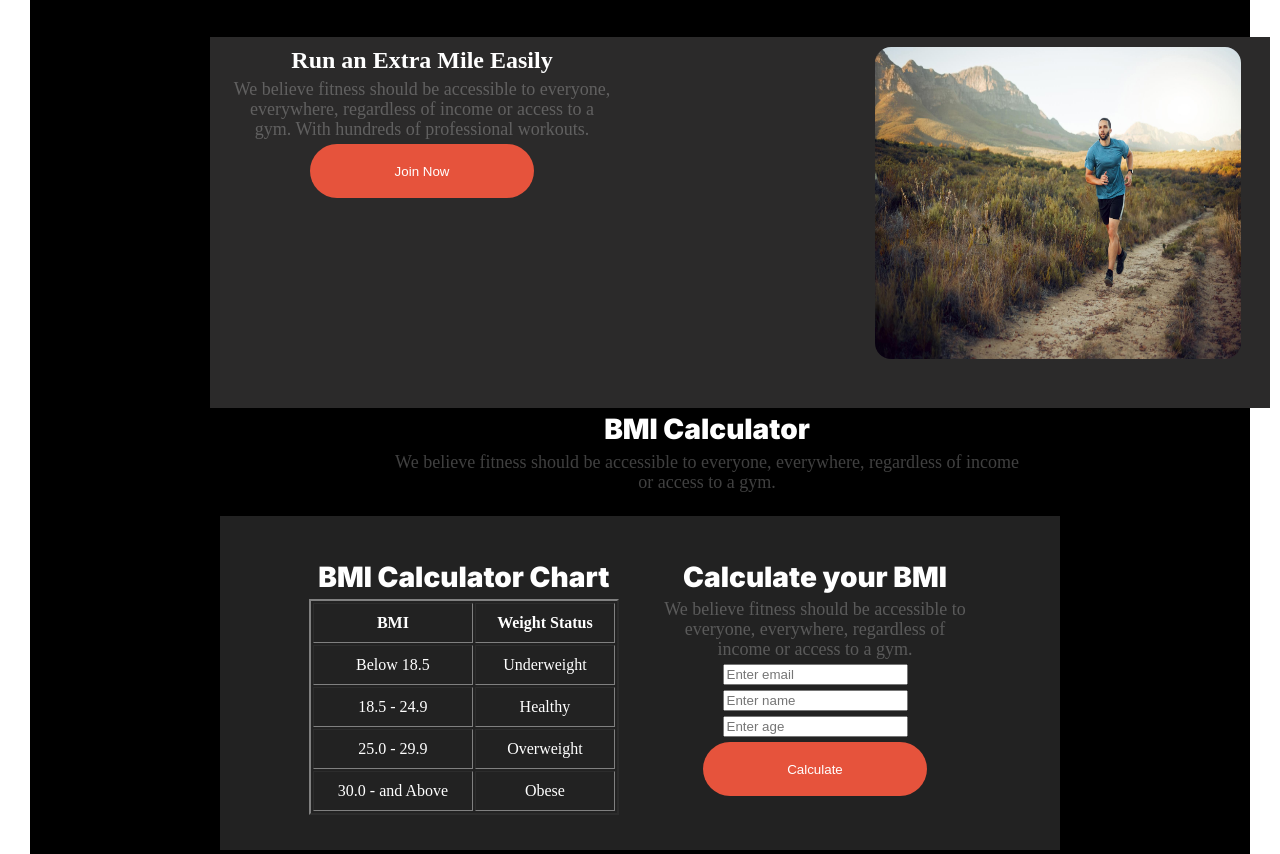
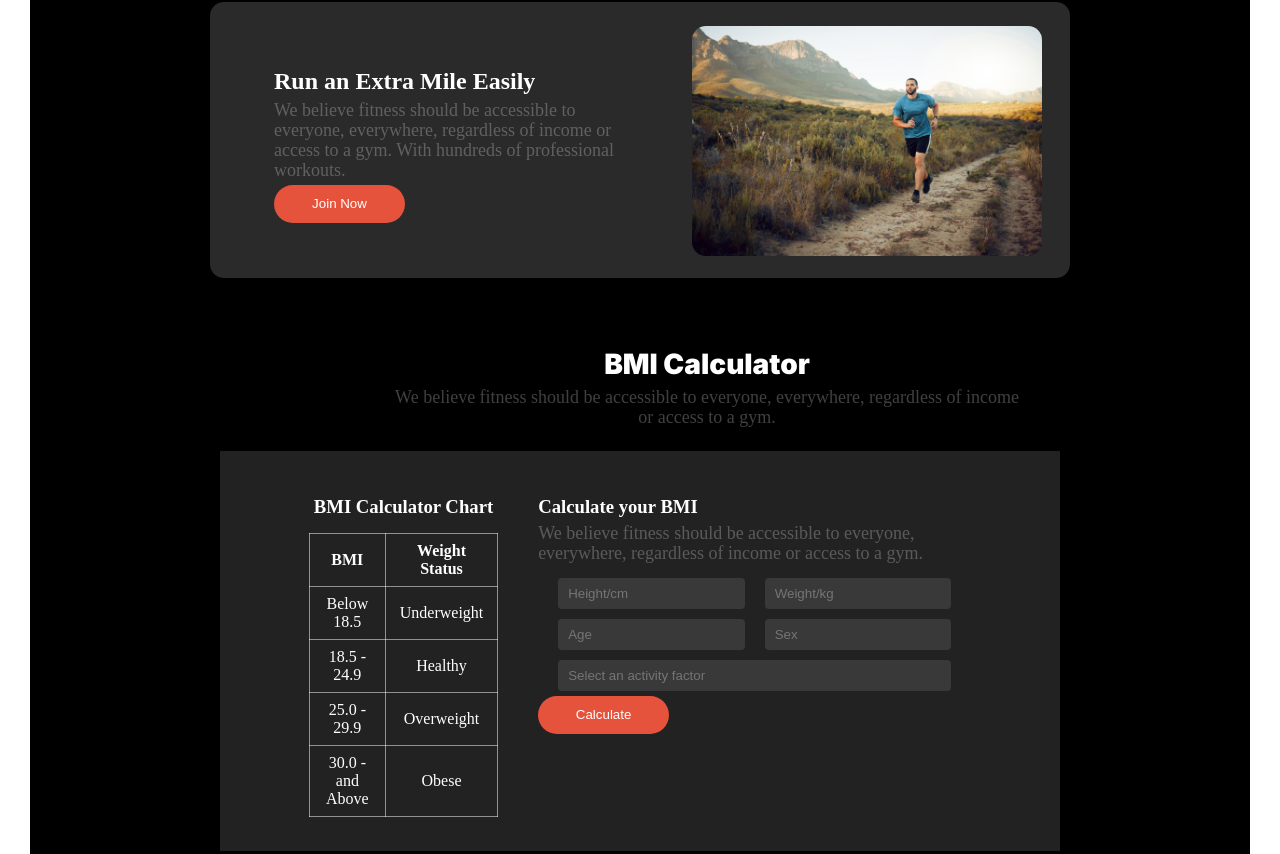
Before and after one commit to Shakwath/Assignment-02, a plain HTML site: page index.html in a window 1280 px wide. Shown: the part 1363-2217 px from the top of the page. Drawn offline with Linux system fonts and the light colour scheme; a web font is replaced by a local one.

Commit message:
calculator inpur part

```diff
--- a/index.html
+++ b/index.html
@@ -75,7 +75,6 @@
                   <div>
                     <img src="images/run.jpg" id="run-img">
                   </div>
-
             </section>
             <section id="bm">
                 <div class="title">
@@ -84,11 +83,10 @@
                 </div>
                 <div id="BMI">
                     <div>
-                        <h3 class="head">BMI Calculator Chart</h3>
-                        <!-- 2 collum -5 row -->
-                        <table border="2" class="table">
+                        <h3>BMI Calculator Chart</h3>
+                        <table>
                             <tr>
-                                <th>BMI</th>
+                                <th>BMI </th>
                                 <th>Weight Status</th>
                             </tr>
                             <tr>
@@ -104,18 +102,27 @@
                                 <td>Overweight</td>
                             </tr>
                             <tr>
-                                <td> 30.0 - and Above</td>
+                                <td>30.0 - and Above</td>
                                 <td>Obese</td>
                             </tr>
                         </table>
-
                     </div>
-                    <div>
-                        <h3 class="head">Calculate your BMI</h3>
+                    <div id="calculate-bmi">
+                        <h3>Calculate your BMI</h3>
                         <p>We believe fitness should be accessible to everyone, everywhere, regardless of income or access to a gym.</p>
-                        <input type="email" placeholder="Enter email">
-                        <input type="name" placeholder="Enter name">
-                        <input type="age" placeholder="Enter age">
+                        <div class="form">
+                            <div class="row">
+                                <input type="text" placeholder="Height/cm"></input>
+                                <input type="text" placeholder="Weight/kg"></input>
+                            </div>
+                            <div class="row">
+                                <input type="text" placeholder="Age"></input>
+                                <input type="text" placeholder="Sex"></input>
+                            </div>
+                            <div class="row">
+                                <input type="" placeholder="Select an activity factor">
+                            </div>
+                        </div>
                         <button>Calculate</button>
                     </div>
                 </div>
--- a/styles/style.css
+++ b/styles/style.css
@@ -26,8 +26,8 @@ button{
     border-radius: 30px;
     background: rgb(230, 83, 60);
     border: none;
-    width: 224px;
-    height: 54px;
+    width: 131px;
+    height: 38px;
     padding: 7px 20px;
 }
 #bt{
@@ -89,24 +89,19 @@ a{
     margin-left: 45%;
 }
 #cards{
-    display: flex;
+    display: grid;
+    grid-template-columns: repeat(4, 1fr);
     align-items: center;
-}
-.card-img{
-    border-radius: 50%;
-}
-.card h5{
-    margin-top: 7%;
-    font-size: 22px;
 }
 .card img{
     border-radius: 50%;
 }
 .card h5{
     margin-top: 8%;
+    font-size: 22px;
 }
 .card p{
-    font-size: 18px;
+    font-size: 10px;
     font-weight: 300;
     line-height: 16px;
     letter-spacing: 0.3px;
@@ -122,15 +117,18 @@ a{
 #run{
     display: grid;
     grid-template-columns: 1fr 1fr;
-    gap: 20%;
+    gap: 5%;
     background: rgb(43, 42, 42);
-    width: 1060px;
-    height: 371px;
+    border-radius: 14px;
+    align-items: center;
+    padding-left: 5%;
+    margin-bottom: 8%;
+    text-align: left;
 }
 #run-img{
-    border-radius: 16px;
-    width: 366px;
-    height: 312px;
+    border-radius: 14px;
+    width: 95%;
+    margin: 5% 0;
 }
 #BMI{
     background: rgb(34, 34, 34);
@@ -139,6 +137,9 @@ a{
     padding: 4% 8%;
     display: flex;
     justify-content: space-around;
+}
+#calculate-bmi{
+    text-align: left;
 }
 .table{
     width: 310px;
@@ -164,9 +165,32 @@ a{
     padding: 1.5% 1% 3%;
     border-radius: 8px;
 }
-#meet-team{
-    /* gap: 16px; */
+table{
+    margin-top: 15px;
+    border-collapse: collapse;
 }
+td,th{
+    border: 1px solid rgba(255, 255, 255, 0.5);
+    padding: 8px 10px;
+    width: 150px;
+}
+.form{
+    display: flex;
+    flex-direction: column;
+    /* margin-left: 9%; */
+}
+.row{
+    display: flex;
+}
+input{
+    color: rgba(255, 255, 255, 0.6);
+    border-radius: 4px;
+    background: rgba(255, 255, 255, 0.1);
+    border: none;
+    padding: 8px 10px;
+    width: 100%;
+}
+
 footer{
     margin-top: -0.1%;
     background: rgb(34, 34, 34);
```
